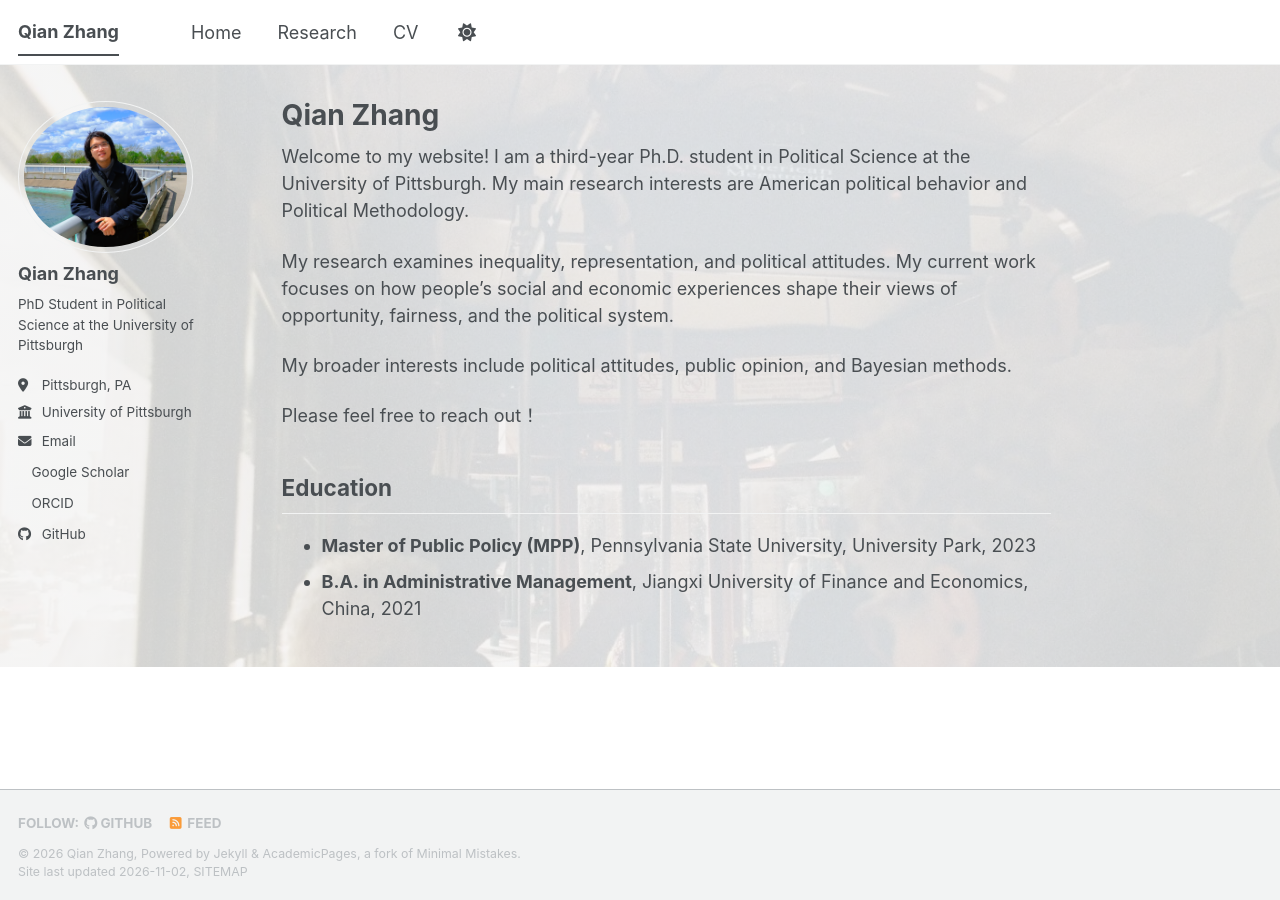
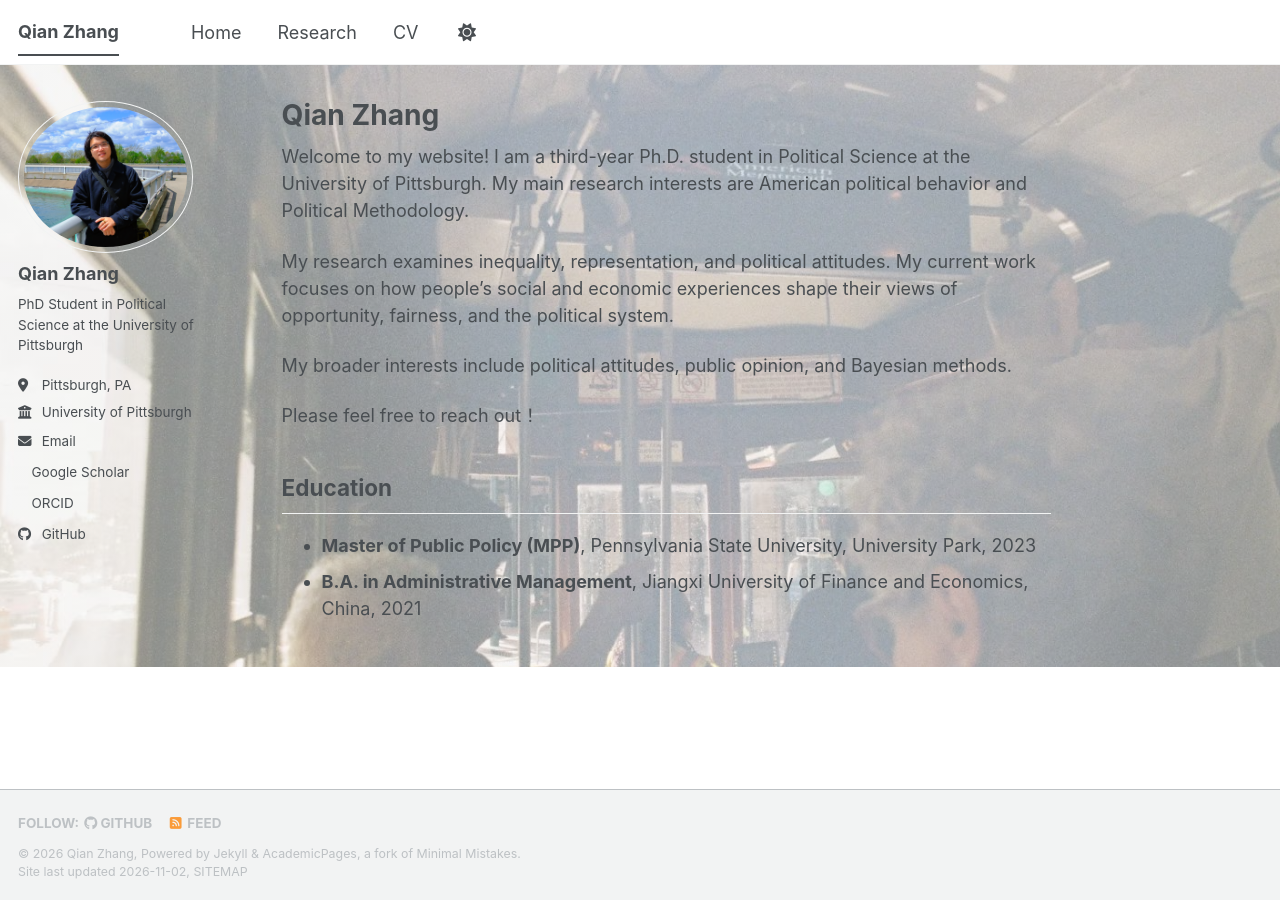
Before and after one commit to Qian567/Qian567.github.io, a Jekyll site: the page built from _pages/about.md, in a window 1280 px wide. Built offline with Jekyll 4.4.1, drawn with Linux system fonts in a browser that asks for light colours; a script bundle is joined from its source files by our own code; a style sheet for code colours, icons or effects is not loaded.

Commit message:
Update main.scss

```diff
--- a/assets/css/main.scss
+++ b/assets/css/main.scss
@@ -38,11 +38,12 @@
 ;
 /* Personal photography background */
 
+
 body {
   background-image:
     linear-gradient(
-      rgba(245, 245, 245, 0.85),
-      rgba(245, 245, 245, 0.85)
+      rgba(245, 245, 245, 0.55),
+      rgba(245, 245, 245, 0.55)
     ),
     url("/images/photo1.png");
 
```
